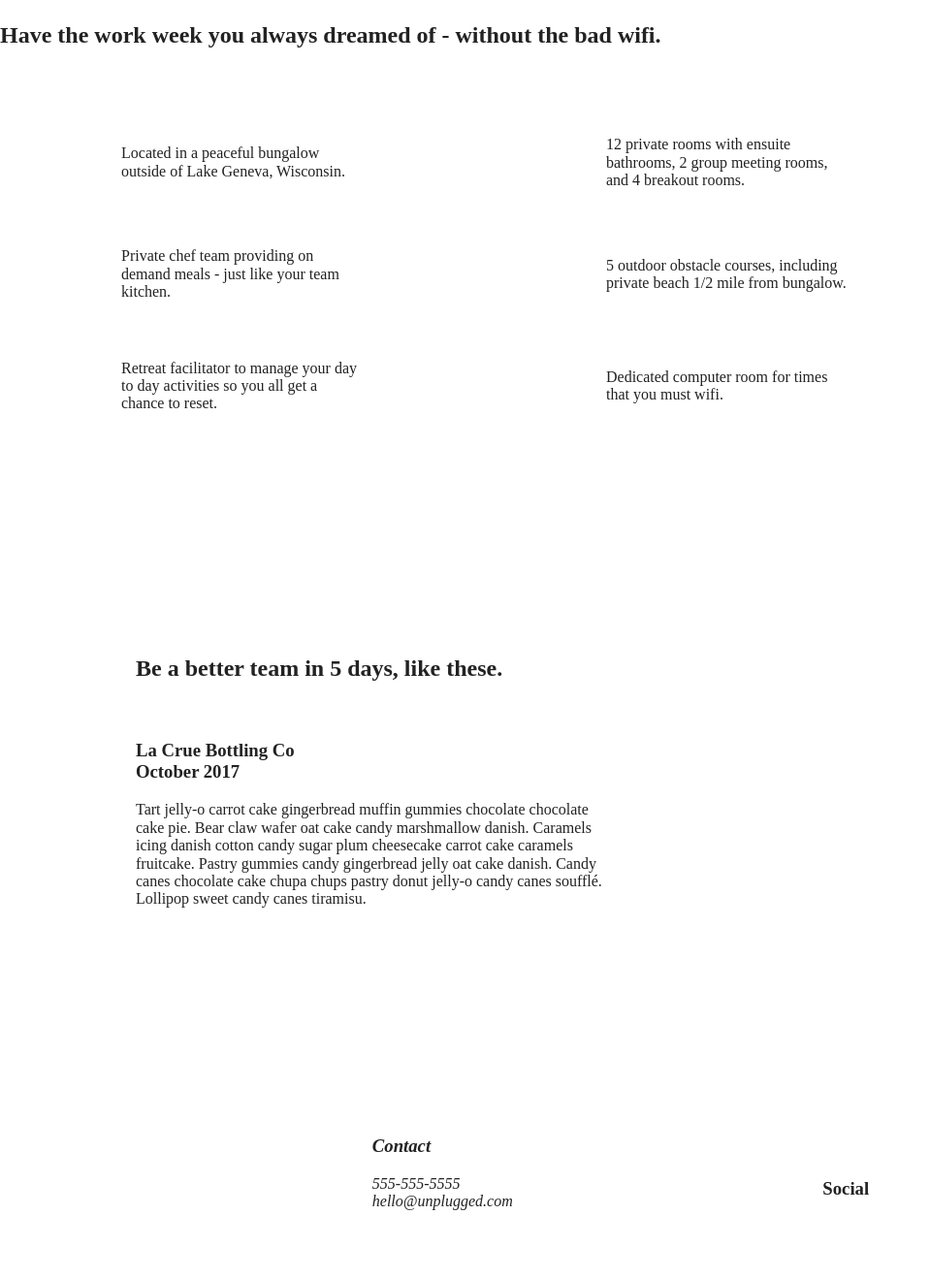
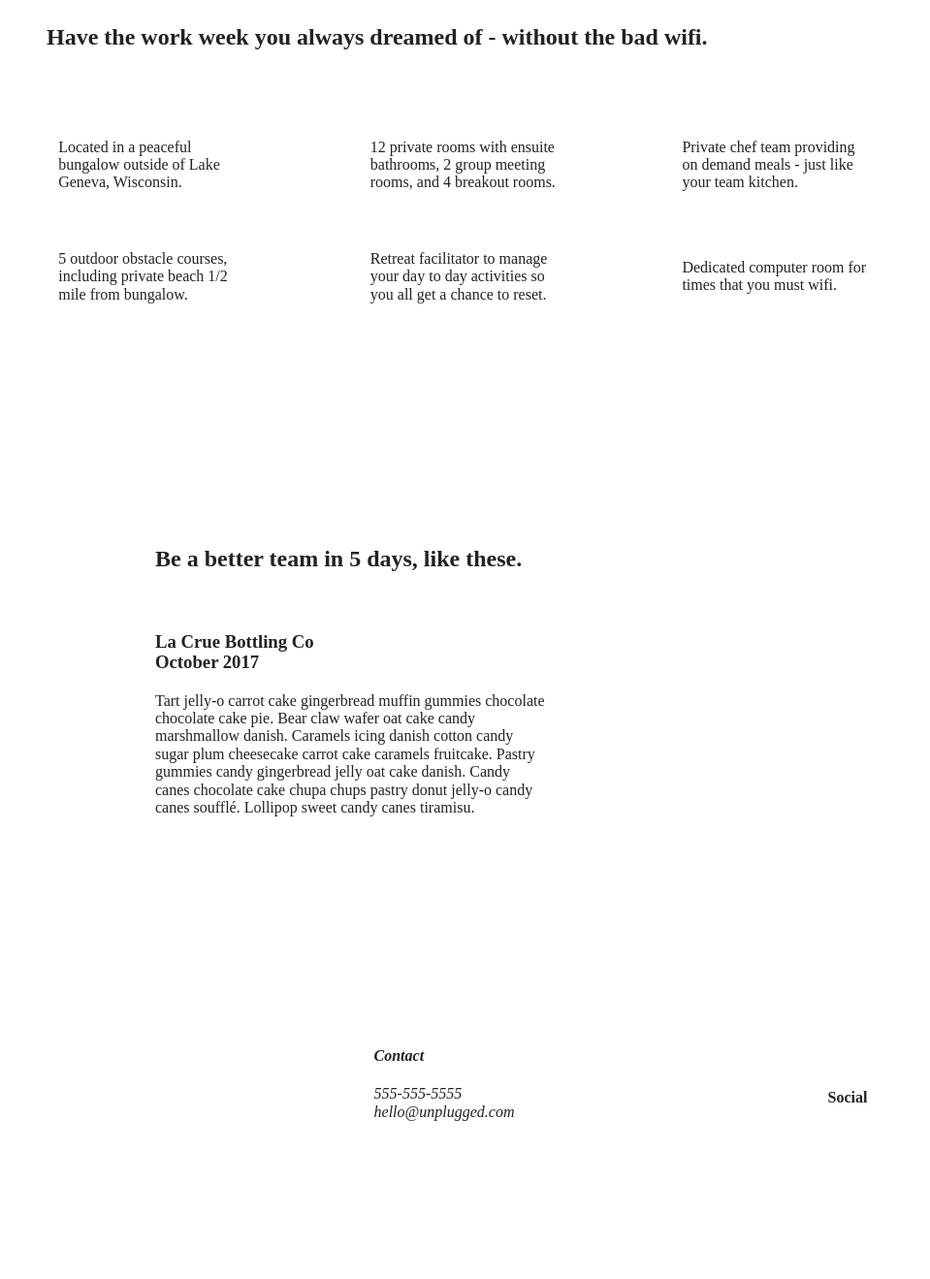
Before and after one commit to tefisaravia/unplugged-retreat, a website built with Parcel: page index.html in a window 1280 px wide. Shown: the part 721-2040 px from the top of the page at 97% size, without its empty margins (0-959 px from the left). Built offline with nearby package versions, Linux system fonts and the light colour scheme.

Commit message:
fixed media queries widths

```diff
--- a/css/main.css
+++ b/css/main.css
@@ -175,7 +175,7 @@
 .hero-area{
   align-items: flex-start;
   display:flex;
-  justify-content: flex-start;
+  justify-content: center;
 }
 
 /* Aside */
@@ -198,10 +198,11 @@
 
 /* Features */
 
-.features{
-  display:flex;
-  flex-flow: column wrap;
+.features .content-wrapper{
+  display: flex;
+  flex-flow:row wrap;
   justify-content: center;
+  margin-right: 0;
 }
 
 .features h2 {
@@ -211,12 +212,6 @@
 .features article {
   margin: 30px 0;
   width: 63%;
-}
-
-.features .content-wrapper{
-  display:flex;
-  flex-flow:row wrap;
-  justify-content: center;
 }
 
 .features-items{
@@ -437,7 +432,7 @@
     }
 
   .features .features-items-description {
-      width: 50%;
+    width: 62%;
   }
 
   /* Reviews */
@@ -458,12 +453,9 @@
     margin: 100px 0;
     width: 65%;
   }
+  /* -------------------- About Page -------------------- */
 
-/* ==========================================================================
-     About Page
-     ========================================================================== */
-
-.mission-content{
+  .mission-content {
     align-items: center;
     display:flex;
     justify-content: space-around;
@@ -477,16 +469,14 @@
   .contact-content{
     align-items: flex-start;
     display: flex;
-  justify-content: space-around;
+    justify-content: space-between;
   }
 
   .contact-section .content-wrapper h2 {
     width: 80%;
   }
 
-/* ==========================================================================
-     FAQ Page
-     ========================================================================== */
+  /* -------------------- FAQ Page -------------------- */
 
   .faq .content-wrapper{
     align-items: flex-start;
@@ -499,27 +489,52 @@
   .faq-question{
     flex-basis: 45%;
   }
+}
 
 @media only screen and (min-width: 1200px) {
   /* Styles for Desktop */
 
+   /* General styles */
   .content-wrapper{
-    max-width: 1000px;
-    margin: 100px 0;
+    max-width: 960px;
   }
-  .features .content-wrapper .features-items{
+   /* Hero Area */
+  .hero-area h1 {
+    width: 60%;
+  }
+ /* Aside */
+
+  aside .content-wrapper .form-description,
+  aside .content-wrapper .form {
+        width: 30%;
+    }
+
+ /* Features */
+
+  .features .features-items{
     justify-content: space-between;
   }
   .features .content-wrapper h2{
-    width: 100%;
+    width: 90%;
   }
   .features-items article{
-    width: 30%;
+    flex-basis: 33%;
   }
-  .contact-section h2{
-    width: 100%;
+
+  /* Reviews */
+  .reviews article div {
+    width: 42%;
   }
 }
+
+/* -------------------- About Page -------------------- */
+  .mission h2,
+  .contact-section .content-wrapper h2 {
+    width: 95%;
+  }
+}
+
+
 @media print,
 (-webkit-min-device-pixel-ratio: 1.25),
 (min-resolution: 1.25dppx),
--- a/index.html
+++ b/index.html
@@ -67,9 +67,10 @@
 
     <!-- Features -->
     <section class="features">
-      <div class=content-wrapper>
+      <div class="content-wrapper">
         <h2>Have the work week you always dreamed of - without the bad wifi.</h2>
         <div class="features-items">
+
           <article>
             <p class="awesome-icon">
             </p>
@@ -77,46 +78,47 @@
               Located in a peaceful bungalow outside of Lake Geneva, Wisconsin.
             </p>
           </article>
+
           <article>
             <p class="awesome-icon">
-
             </p>
             <p class="features-items-description">
               12 private rooms with ensuite bathrooms, 2 group meeting rooms, and 4 breakout rooms.
             </p>
           </article>
+
           <article>
             <p class="awesome-icon">
-
             </p>
             <p class="features-items-description">
               Private chef team providing on demand meals - just like your team kitchen.
             </p>
           </article>
+
           <article>
             <p class="awesome-icon">
-
             </p>
             <p class="features-items-description">
               5 outdoor obstacle courses, including private beach 1/2 mile from bungalow.
             </p>
           </article>
+
           <article>
             <p class="awesome-icon">
-
             </p>
             <p class="features-items-description">
               Retreat facilitator to manage your day to day activities so you all get a chance to reset.
             </p>
           </article>
+
           <article>
             <p class="awesome-icon">
-
             </p>
             <p class="features-items-description">
               Dedicated computer room for times that you must wifi.
             </p>
           </article>
+
         </div>
       </div>
     </section>
@@ -146,14 +148,14 @@
       <div class="footer-content">
         <!-- Contact -->
         <address class="contact">
-          <h3>Contact</h3>
+          <h4>Contact</h4>
           <p>555-555-5555</p>
           <p>hello@unplugged.com</p>
         </address>
       </div>
          <!-- Social -->
       <div class="social">
-        <h3>Social</h3>
+        <h4>Social</h4>
         <div class="social-icons">
           <p> <a href="https://facebook.com" target="blank_"></a></p>
           <p> <a href="https://twitter.com" target="blank_"></a></p>
```
Also changed, not shown: about/index.html (+2 -2 lines). Lines whose indentation alone changed are shown as unchanged.
